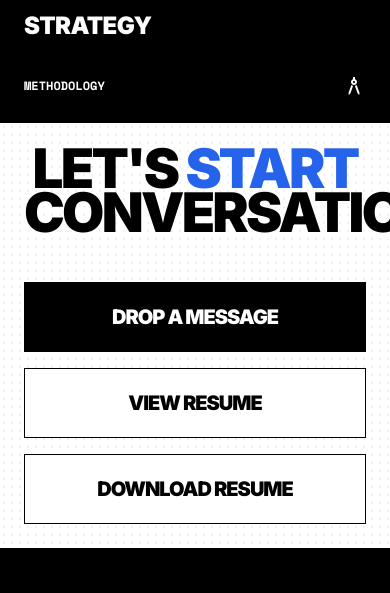
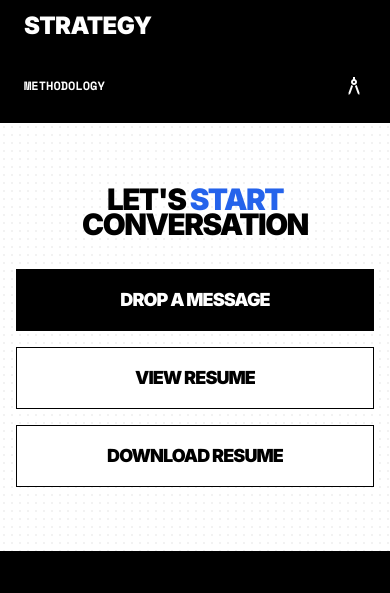
Before and after one commit to manmeet8549/Portfolio-Manmeet, a plain HTML site: page portfolio/index.html in a window 390 px wide. Shown: the part 2060-2653 px from the top of the page. Drawn offline with nearby package versions, Linux system fonts and the light colour scheme.

Commit message:
fix(responsive): make LET'S START CONVERSATION heading and CTA buttons fit on all screen sizes

```diff
--- a/portfolio/index.html
+++ b/portfolio/index.html
@@ -270,21 +270,21 @@
 </div>
 </section>
 <!-- CTA Section -->
-<section class="bg-white p-6 sm:p-12 md:p-24 border-heavy-b flex flex-col items-center text-center relative overflow-hidden max-w-full">
+<section class="bg-white px-4 sm:px-12 md:px-24 py-16 sm:py-20 md:py-24 border-heavy-b flex flex-col items-center text-center relative overflow-hidden max-w-full">
 <div class="halftone absolute inset-0 opacity-5"></div>
 <div class="relative z-10 max-w-6xl w-full">
-<h2 class="text-[14vw] md:text-[10vw] font-black tracking-tighter leading-[0.8] uppercase mb-12">
+<h2 class="text-[clamp(1.85rem,7.2vw,7rem)] font-black tracking-tighter leading-[0.85] uppercase mb-8 sm:mb-12 break-words">
                 LET'S <span class="text-primary">START</span><br/>
                 CONVERSATION
             </h2>
 <div class="flex flex-col sm:flex-row flex-wrap gap-4 justify-center items-center">
-<a href="contact.html" class="w-full sm:w-auto border border-black bg-black text-white px-8 md:px-12 py-5 md:py-6 text-xl md:text-2xl font-black uppercase tracking-tighter hover:bg-primary hover:border-primary transition-all active:scale-95 inline-block text-center">
+<a href="contact.html" class="w-full sm:w-auto border border-black bg-black text-white px-6 sm:px-8 md:px-12 py-4 sm:py-5 md:py-6 text-lg sm:text-xl md:text-2xl font-black uppercase tracking-tighter hover:bg-primary hover:border-primary transition-all active:scale-95 inline-block text-center">
                     Drop a Message
                 </a>
-<a href="assets/Manmeet_Singh_Resume.pdf" target="_blank" rel="noopener noreferrer" class="w-full sm:w-auto border border-black bg-white text-black px-8 md:px-12 py-5 md:py-6 text-xl md:text-2xl font-black uppercase tracking-tighter hover:bg-primary hover:text-white hover:border-primary transition-all active:scale-95 inline-block text-center">
+<a href="assets/Manmeet_Singh_Resume.pdf" target="_blank" rel="noopener noreferrer" class="w-full sm:w-auto border border-black bg-white text-black px-6 sm:px-8 md:px-12 py-4 sm:py-5 md:py-6 text-lg sm:text-xl md:text-2xl font-black uppercase tracking-tighter hover:bg-primary hover:text-white hover:border-primary transition-all active:scale-95 inline-block text-center">
                     View Resume
                 </a>
-<a href="assets/Manmeet_Singh_Resume.pdf" download="Manmeet_Singh_Resume.pdf" class="w-full sm:w-auto border border-black bg-white text-black px-8 md:px-12 py-5 md:py-6 text-xl md:text-2xl font-black uppercase tracking-tighter hover:bg-black hover:text-white transition-all active:scale-95 inline-block text-center">
+<a href="assets/Manmeet_Singh_Resume.pdf" download="Manmeet_Singh_Resume.pdf" class="w-full sm:w-auto border border-black bg-white text-black px-6 sm:px-8 md:px-12 py-4 sm:py-5 md:py-6 text-lg sm:text-xl md:text-2xl font-black uppercase tracking-tighter hover:bg-black hover:text-white transition-all active:scale-95 inline-block text-center">
                     Download Resume
                 </a>
 </div>
--- a/portfolio/sw.js
+++ b/portfolio/sw.js
@@ -4,7 +4,7 @@
  * stylesheets, fonts, and scripts to enable instant page loads (< 20ms).
  */
 
-const CACHE_NAME = 'portfolio-cache-v2';
+const CACHE_NAME = 'portfolio-cache-v3';
 
 // Static resources to precache immediately on service worker install
 const PRECACHE_RESOURCES = [
```
